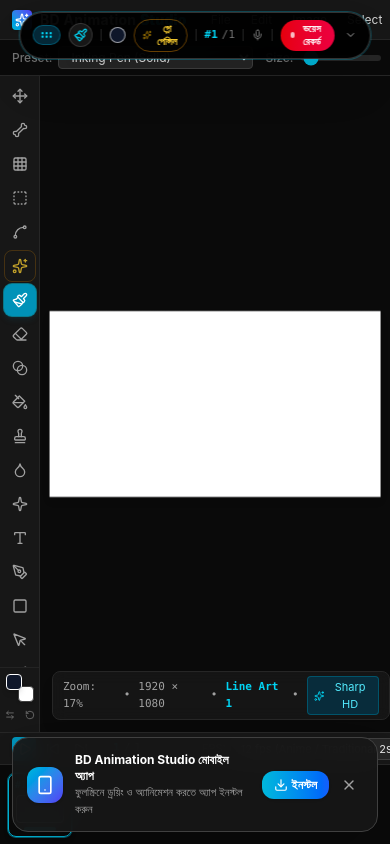
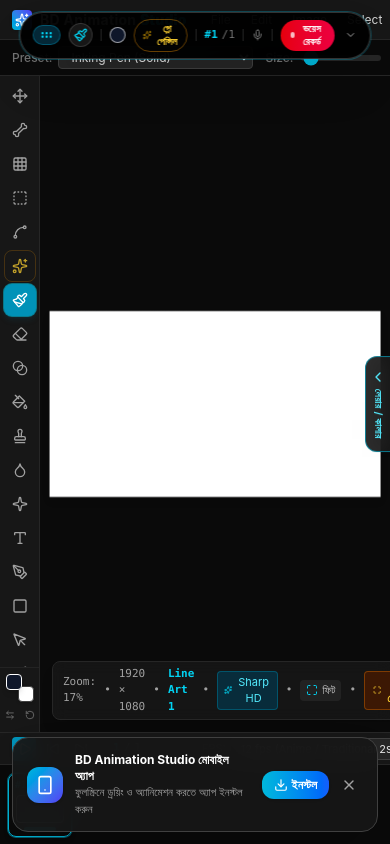
Before and after one commit to hseismailhossain-droid/BD-ANIMATION-STUDIO, a React (Vite) app in the folder BD ANIMATION STUDIO/: page / in a window 390 px wide. Built offline with nearby package versions, Linux system fonts and the light colour scheme.

Commit message:
Update App.tsx

```diff
--- a/BD ANIMATION STUDIO/src/App.tsx
+++ b/BD ANIMATION STUDIO/src/App.tsx
@@ -58,6 +58,13 @@ import { BoneRigBar } from './components/BoneRigBar';
 import { VectorEngine } from './engine/vectorEngine';
 import { LightingGizmoBar, LightingGizmoState } from './components/LightingGizmoBar';
 import { VideoFrameExtractor } from './engine/videoFrameExtractor';
+import {
+  ChevronLeft,
+  ChevronRight,
+  Maximize2,
+  Minimize2,
+  Layers as LayersIcon,
+} from 'lucide-react';
 
 export default function App() {
   // Document Canvas Config (supports HD, Full HD, 2K, 4K, 8K UHD)
@@ -141,6 +148,18 @@ export default function App() {
 
   // Alignment Grid
   const [gridEnabled, setGridEnabled] = useState(false);
+
+  // Full Page Zen Drawing Mode (Pure canvas, hide distractions)
+  const [isFullPageMode, setIsFullPageMode] = useState<boolean>(false);
+
+  // Right Dock (Color Studio + Layers Panel) visibility
+  // On mobile & small screens, defaults to closed so the canvas gets maximum width!
+  const [rightPanelOpen, setRightPanelOpen] = useState<boolean>(() => {
+    if (typeof window !== 'undefined') {
+      return window.innerWidth >= 1024 && window.innerHeight >= 550;
+    }
+    return true;
+  });
 
   // Selected Vector Shape for Illustrator Direct Select Tool
   const [selectedVectorShapeId, setSelectedVectorShapeId] = useState<string | undefined>(undefined);
@@ -364,16 +383,18 @@ export default function App() {
    */
   const handleFitZoom = useCallback(() => {
     const isMobile = typeof window !== 'undefined' && window.innerWidth <= 800;
-    const screenW = isMobile ? window.innerWidth - 30 : window.innerWidth - 380;
-    const screenH = isMobile ? window.innerHeight - 100 : window.innerHeight - 150;
-    const fitZoom = Math.min(screenW / config.width, screenH / config.height) * (isMobile ? 0.92 : 0.85);
+    const reservedWidth = isMobile ? 30 : isFullPageMode ? 80 : (rightPanelOpen ? 380 : 100);
+    const reservedHeight = isMobile ? 100 : isFullPageMode ? 70 : 140;
+    const screenW = Math.max(200, window.innerWidth - reservedWidth);
+    const screenH = Math.max(200, window.innerHeight - reservedHeight);
+    const fitZoom = Math.min(screenW / config.width, screenH / config.height) * (isMobile ? 0.92 : 0.88);
     setTransform({
-      zoom: Math.max(0.05, Math.min(2, fitZoom)),
+      zoom: Math.max(0.05, Math.min(4, fitZoom)),
       panX: 0,
       panY: 0,
       rotation: 0,
     });
-  }, [config.width, config.height]);
+  }, [config.width, config.height, isFullPageMode, rightPanelOpen]);
 
   useEffect(() => {
     handleFitZoom();
@@ -2277,6 +2298,17 @@ export default function App() {
       if ((e.ctrlKey || e.metaKey) && e.key.toLowerCase() === "'") {
         e.preventDefault();
         setGridEnabled((g) => !g);
+        return;
+      }
+
+      if (e.key.toLowerCase() === 'f' && !e.ctrlKey && !e.metaKey) {
+        setIsFullPageMode((prev) => !prev);
+        return;
+      }
+
+      if (e.key === 'Tab') {
+        e.preventDefault();
+        setRightPanelOpen((prev) => !prev);
         return;
       }
 
@@ -3116,7 +3148,8 @@ export default function App() {
 
   return (
     <div className="flex flex-col w-screen h-screen overflow-hidden bg-neutral-950 font-sans select-none text-neutral-100">
-      {/* 1. Top Menu Bar (Photoshop Menu Structure) */}
+      {/* 1. Top Menu Bar (Photoshop Menu Structure) - Hidden in Full Page Zen Mode */}
+      {!isFullPageMode && (
         <TopMenuBar
           config={config}
           transform={transform}
@@ -3165,9 +3198,15 @@ export default function App() {
           onCut={handleCutObject}
           onDuplicate={selectedVectorShape ? handleDuplicateSelectedShape : () => handleDuplicateLayer(activeLayerId)}
           canPaste={hasClipboardContent}
+          isFullPageMode={isFullPageMode}
+          onToggleFullPageMode={() => setIsFullPageMode((prev) => !prev)}
+          rightPanelOpen={rightPanelOpen}
+          onToggleRightPanel={() => setRightPanelOpen((prev) => !prev)}
         />
-
-      {/* 2. Contextual Tool Options Bar (Full Photoshop / Illustrator Parity) */}
+      )}
+
+      {/* 2. Contextual Tool Options Bar (Full Photoshop / Illustrator Parity) - Hidden in Full Page Zen Mode */}
+      {!isFullPageMode && (
         <ToolOptionsBar
           activeTool={activeTool}
           brushSettings={brushSettings}
@@ -3226,6 +3265,7 @@ export default function App() {
           onCancelBoneRig={handleCancelBoneRig}
           onApplyBoneRig={handleApplyBoneRig}
         />
+      )}
 
       {/* 3. Main Workspace Area: Tools Sidebar + Canvas Viewport + Right Side Panels */}
       <div className="flex-1 flex overflow-hidden relative">
@@ -3307,6 +3347,11 @@ export default function App() {
             canPaste={hasClipboardContent}
             onDeleteSelection={handleDeleteSelection}
             onClearSelection={handleDeselect}
+            isFullPageMode={isFullPageMode}
+            onToggleFullPage={() => setIsFullPageMode((prev) => !prev)}
+            rightPanelOpen={rightPanelOpen}
+            onToggleRightPanel={() => setRightPanelOpen((prev) => !prev)}
+            onFitZoom={handleFitZoom}
             onEnsureVectorLayer={handleEnsureVectorLayer}
             onEnsureRasterLayer={handleEnsureRasterLayer}
             meshSettings={meshSettings}
@@ -3321,6 +3366,18 @@ export default function App() {
             onUpdateLightingGizmoState={(updates) => setLightingGizmoState((prev) => ({ ...prev, ...updates }))}
             onDropImageFile={(file, coords) => handleImportImageFile(file, undefined, coords)}
           />
+
+          {/* Collapsed Right Dock Quick Pull Tab on Canvas Right Edge */}
+          {!rightPanelOpen && !isFullPageMode && (
+            <button
+              onClick={() => setRightPanelOpen(true)}
+              className="absolute right-0 top-1/2 -translate-y-1/2 z-35 bg-neutral-900/90 hover:bg-neutral-800 text-cyan-300 hover:text-white border-l border-y border-cyan-500/60 shadow-2xl py-3 px-1 rounded-l-xl backdrop-blur-md flex flex-col items-center gap-1 cursor-pointer transition-all active:scale-95 group select-none"
+              title="লেয়ার ও কালার প্যানেল খুলুন (Open Layers & Color)"
+            >
+              <ChevronLeft className="w-4 h-4 group-hover:-translate-x-0.5 transition-transform" />
+              <span className="text-[10px] [writing-mode:vertical-lr] font-bold tracking-wider">লেয়ার / কালার</span>
+            </button>
+          )}
 
           {/* Floating Transform & Mesh Form Control Suite */}
           {transformState.isActive && (
@@ -3407,12 +3464,20 @@ export default function App() {
           )}
         </div>
 
-        {/* Right Side Dock: Color Studio + Layers Panel */}
-        <div className="hidden md:flex w-72 h-full flex-col border-l border-neutral-800 shrink-0 z-20">
+        {/* Right Side Dock: Color Studio + Layers Panel (Responsive Drawer on mobile/tablet/fullpage, Dock on desktop) */}
+        {rightPanelOpen && (
+          <>
+            {/* Backdrop overlay to close with 1 tap */}
+            <div
+              className={`fixed inset-0 bg-black/60 backdrop-blur-xs z-40 ${isFullPageMode ? 'block' : 'lg:hidden'}`}
+              onClick={() => setRightPanelOpen(false)}
+            />
+            <div className={`fixed right-0 top-0 bottom-0 z-45 w-72 max-w-[85vw] ${isFullPageMode ? '' : 'lg:static lg:w-72 lg:h-full'} flex flex-col border-l border-neutral-800 bg-neutral-900 shadow-2xl shrink-0 animate-in slide-in-from-right duration-150`}>
               <ColorPickerPanel
                 color={primaryColor}
                 onChange={handlePrimaryColorChange}
                 recentColors={recentColors}
+                onClose={() => setRightPanelOpen(false)}
               />
               <div className="flex-1 overflow-hidden">
                 <LayersPanel
@@ -3432,9 +3497,12 @@ export default function App() {
                   onToggleLinkLayer={handleToggleLinkLayer}
                   onReorderLayer={handleReorderLayer}
                   onUpdateLayer={handleUpdateLayer}
+                  onClose={() => setRightPanelOpen(false)}
                 />
               </div>
             </div>
+          </>
+        )}
       </div>
 
       {/* 4. Bottom Dock: Frame-by-Frame Animation Timeline (Collapsible) */}
```
Lines whose indentation alone changed are shown as unchanged.
